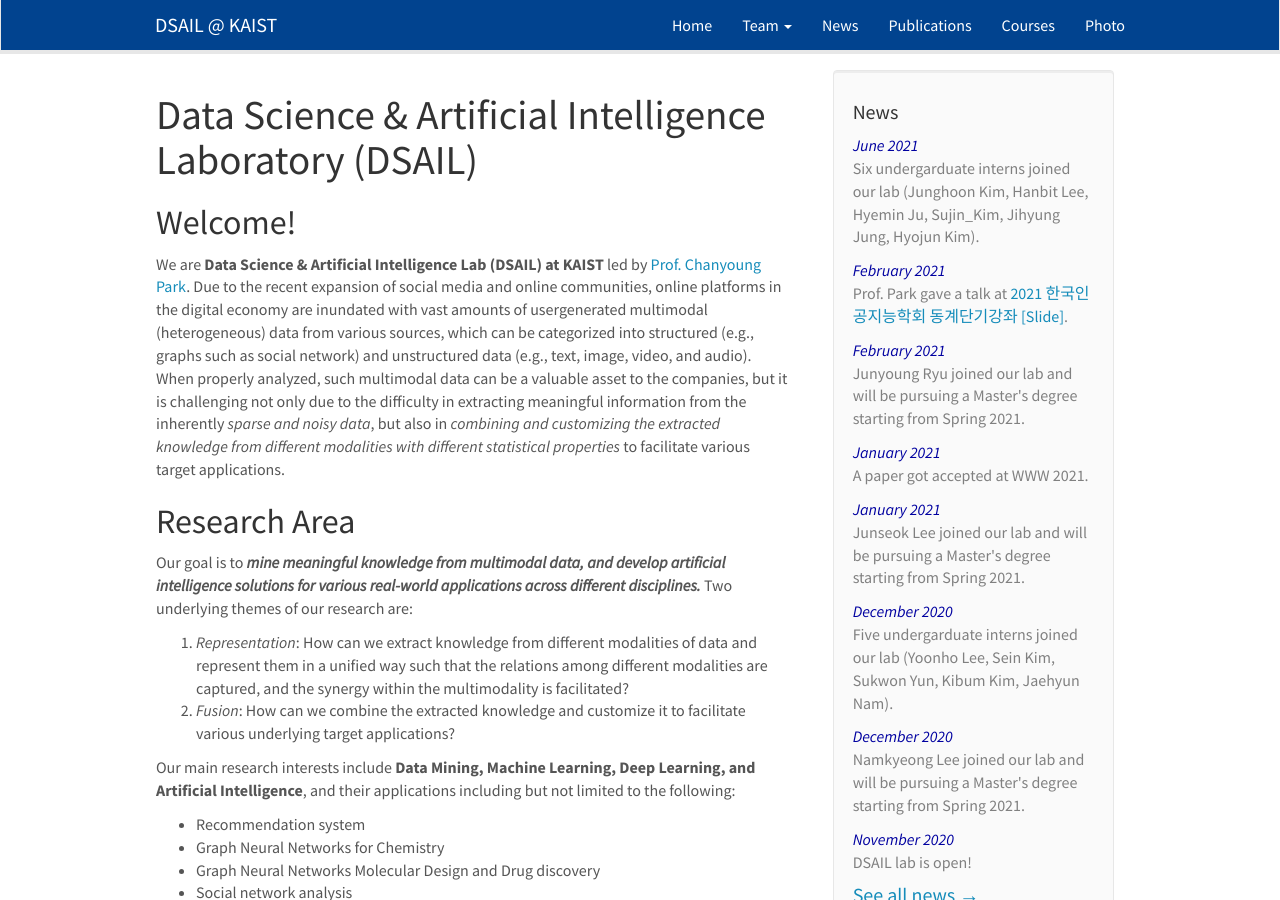
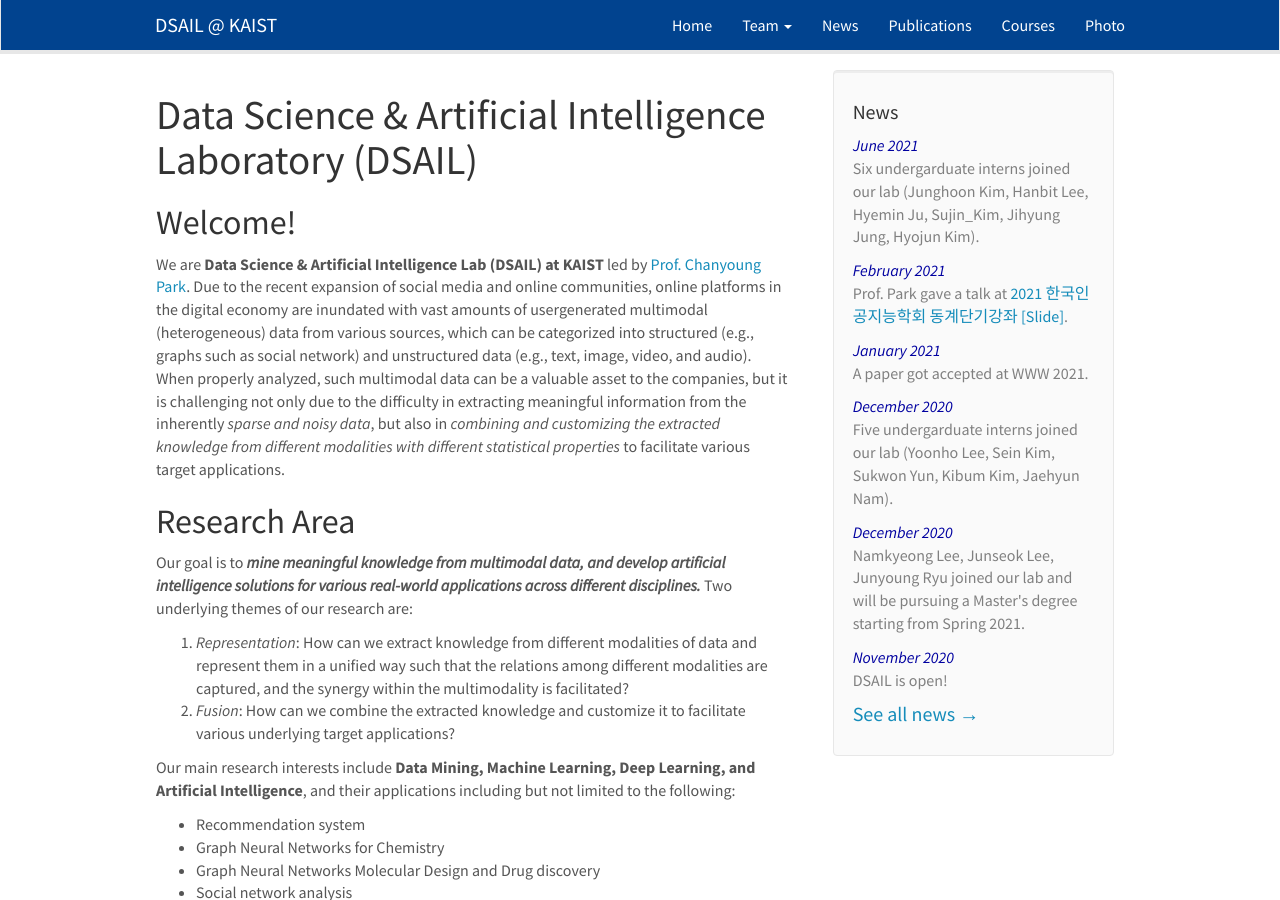
Before and after one commit to kaist-dsail/kaist-dsail.github.io, a Jekyll site: the page built from _pages/home.md, in a window 1280 px wide and 900 px high. Built offline with Jekyll 4.4.1, drawn with Linux system fonts in a browser that asks for light colours; nearby versions of some CDN libraries.

Commit message:
Update news.yml

```diff
--- a/_data/news.yml
+++ b/_data/news.yml
@@ -4,21 +4,15 @@
 - date: February 2021
   headline: Prof. Park gave a talk at <a href="http://aiassociation.kr/Conference/ConferenceView.asp?AC=0&CODE=CC20210101&CpPage=104#CONF" target="_blank">2021 한국인공지능학회 동계단기강좌</a> <a href="https://dsail.kaist.ac.kr/files/MLGraph2021.pdf" target="_blank">[Slide]</a>.
 
-- date: February 2021
-  headline: Junyoung Ryu joined our lab and will be pursuing a Master's degree starting from Spring 2021.
-
 - date: January 2021
   headline: A paper got accepted at WWW 2021.
-
-- date: January 2021
-  headline: Junseok Lee joined our lab and will be pursuing a Master's degree starting from Spring 2021.
 
 - date: December 2020
   headline: Five undergarduate interns joined our lab (Yoonho Lee, Sein Kim, Sukwon Yun, Kibum Kim, Jaehyun Nam).
 
 - date: December 2020
-  headline: Namkyeong Lee joined our lab and will be pursuing a Master's degree starting from Spring 2021.
+  headline: Namkyeong Lee, Junseok Lee, Junyoung Ryu joined our lab and will be pursuing a Master's degree starting from Spring 2021.
 
 - date: November 2020
-  headline: DSAIL lab is open!
+  headline: DSAIL is open!
   content: If you’re interested in joining our lab, send an email with your interests, CV, and transcript to cy.park (at) kaist.ac.kr.
```
